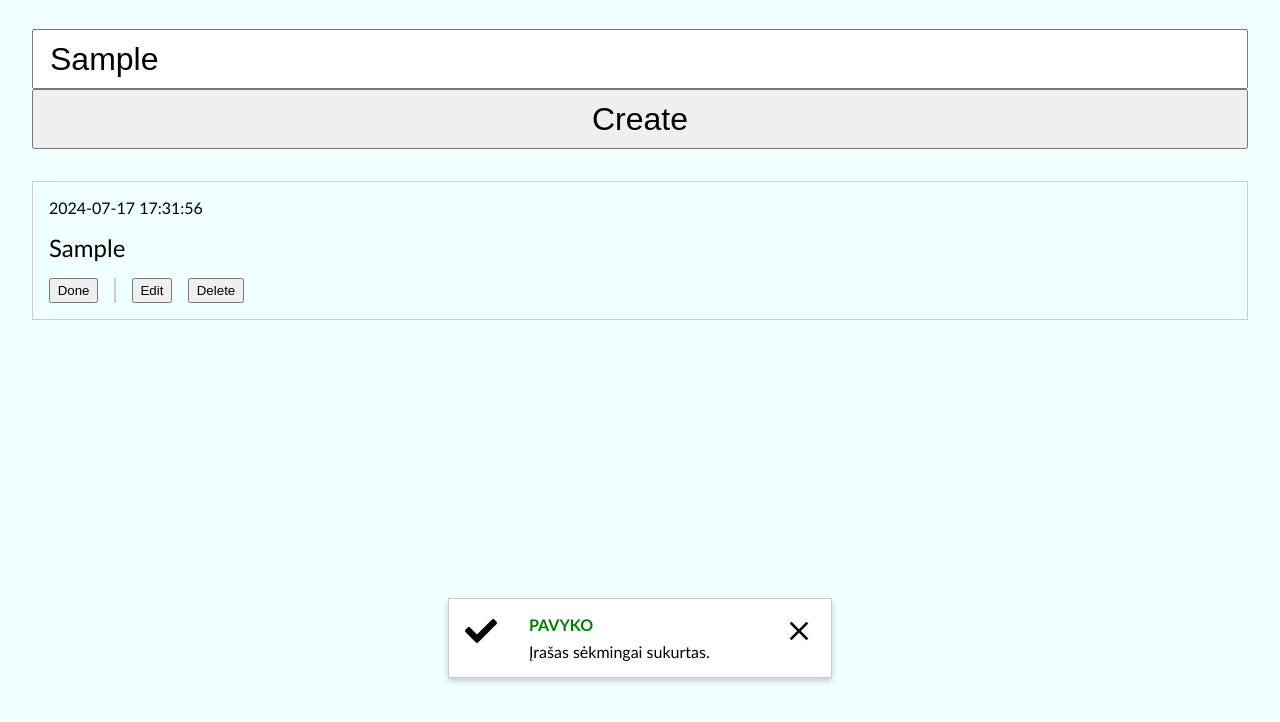
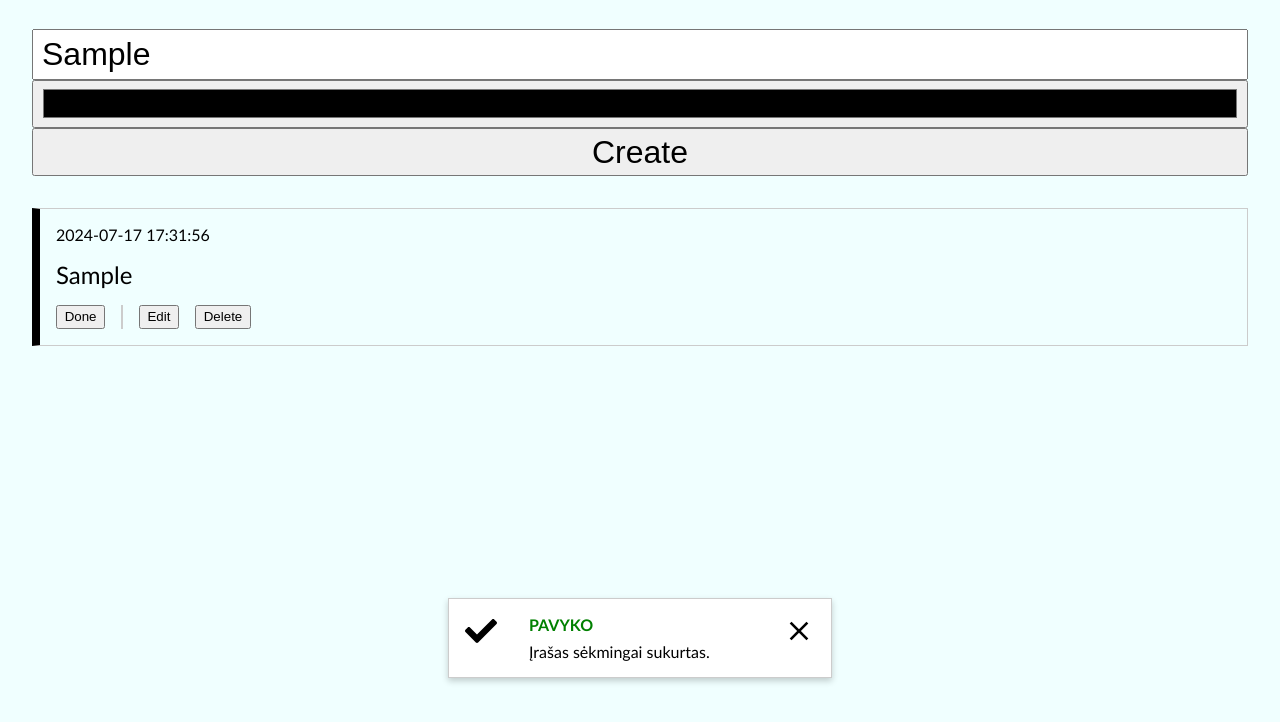
Before and after one commit to JurguteJak/50-grupe-todo, a website: page index.html in a window 1280 px wide. Both pictures are taken after typing "Sample" into the empty fields and a click on the button "Create". Shown: the part 74-796 px from the top of the page. Drawn offline with Linux system fonts and the light colour scheme.

Commit message:
done +color

```diff
--- a/css/main.css
+++ b/css/main.css
@@ -20,14 +20,15 @@ form {
     flex-direction: column;
     width: 100%;
 }
-form > input {
-    padding: 0.3em 0.5em;
+form > input,
+form > button {
+    min-height: 3rem;
+    width: 100%;
+    padding: 0.3rem 0.5rem;
     font-size: 2rem;
+    line-height: 2rem;
 }
-form > button {
-    padding: 0.3em 0.5em;
-    font-size: 2rem;
-}
+
 .list {
     display: grid;
     grid-template-columns: repeat(auto-fit, minmax(300px, 1fr));
@@ -47,6 +48,25 @@ form > button {
     gap: 1rem;
     padding: 1rem;
     border: 1px solid #ccc;
+    position: relative;
+    border-left: 0.5rem solid #000;
+}
+
+.list > .item[data-state='done'] {
+    background-color: #ccc;
+}
+
+.list .state{
+    display: none;
+    padding: 0.3em 0.5em;
+    position: absolute;
+    top: 0;
+    right: 0;
+    background-color: green;
+    color: #fff;
+}
+.list .item[data-state='done'] .state{
+    display: block;
 }
 .list .text {
     font-size: 1.5rem;
--- a/index.html
+++ b/index.html
@@ -14,6 +14,7 @@
         <section>
             <form>
                 <input type="text">
+                <input type="color">
                 <button type="submit">Create</button>
             </form>
         </section>
--- a/js/main.js
+++ b/js/main.js
@@ -5,7 +5,8 @@ const h1DOM = document.querySelector('h1');
 // const formDOM = document.querySelector('form');
 //trumpinys
 const formDOM = document.forms[0];
-const textInputDOM = formDOM.querySelector('input');
+const textInputDOM = formDOM.querySelector('input[type="text"]');
+const colorInputDOM = formDOM.querySelector('input[type="color"]');
 const submitButtonDOM = formDOM.querySelector('button');
 const listDOM = document.querySelector('.list');
 
@@ -20,7 +21,13 @@ toastCloseDOM.addEventListener('click', () => {
 
 // listDOM.textContent = 'eafsgt'
 
-const todoData = [];
+const localData = localStorage.getItem('tasks');
+let todoData = [];
+
+if (localData !== null) {
+    todoData = JSON.parse(localData);
+    renderList();
+}
 
 submitButtonDOM.addEventListener('click', event => {
     event.preventDefault();
@@ -32,9 +39,12 @@ submitButtonDOM.addEventListener('click', event => {
     }
 
     todoData.push({
+        state: 'todo',
         text: textInputDOM.value.trim(),
+        color: colorInputDOM.value,
         createdAt: Date.now(),
     });
+    localStorage.setItem('tasks', JSON.stringify(todoData));
     renderList();
     showToastSuccess('Įrašas sėkmingai sukurtas.')
 });
@@ -56,19 +66,20 @@ function renderTaskList() {
 
     for (const todo of todoData) {
         HTML += `
-        <article class="item">
+        <article class="item" data-state="${todo.state}" style="border-left-color: ${todo.color};">
                 <div class="date">${formatTime(todo.createdAt)}</div>
+                <div class="state">Atlikta</div>
                 <div class="text">${todo.text}</div>
                 <form class="hidden">
-                    <input type="text">
-                    <button type="submit">Update</button>
-                    <button type="button">Cancel</button>
+                    <input type="text" value="${todo.text}">
+                    <button class="update" type="submit">Update</button>
+                    <button class="cancel" type="button">Cancel</button>
                 </form>
                 <div class="actions">
-                    <button>Done</button>
+                    <button class="done">Done</button>
                     <div class="divider"></div>
-                    <button>Edit</button>
-                    <button>Delete</button>
+                    ${todo.state === 'done' ? '' : '<button class="edit">Edit</button>'}
+                    <button class="delete">Delete</button>
                 </div>
             </article>`;
     }
@@ -82,9 +93,9 @@ function renderTaskList() {
         const articleDOM = articlesDOM[i];
         const articleEditFormDOM = articleDOM.querySelector('form');
         const updateInputDOM = articleEditFormDOM.querySelector('input');
-        const buttonsDOM = articleDOM.querySelectorAll('button');
 
-        const updateDOM = buttonsDOM[0];
+        const updateDOM = articleDOM.querySelector('button.update');
+        if (updateDOM !== null) {
             updateDOM.addEventListener('click', event => {
                 event.preventDefault();
 
@@ -98,27 +109,40 @@ function renderTaskList() {
                 renderTaskList();
                 showToastSuccess('Įrašo informacija sėkmingai atnaujinta.');
             });
+        }
 
-        const cancelDOM = buttonsDOM[1];
+        const cancelDOM = articleDOM.querySelector('button.cancel');
+        if (cancelDOM !== null) {
             cancelDOM.addEventListener('click', () => {
                 articleEditFormDOM.classList.add('hidden');
-
                 showToastInfo('Įrašo informacijos redagavimas baigtas be pakeitimų.');
             });
+        }
 
-        const editDOM = buttonsDOM[3];
+        const doneDOM = articleDOM.querySelector('button.done');
+        if (doneDOM !== null) {
+            doneDOM.addEventListener('click', () => {
+                todoData[i].state = 'done';
+                localStorage.setItem('tasks', JSON.stringify(todoData));
+                renderList();
+            });
+        }
+
+        const editDOM = articleDOM.querySelector('button.edit');
+        if (editDOM !== null) {
             editDOM.addEventListener('click', () => {
                 articleEditFormDOM.classList.remove('hidden');
             });
+        }
 
-        const deleteDOM = buttonsDOM[4];
+        const deleteDOM = articleDOM.querySelector('button.delete');
+        if (deleteDOM !== null) {
             deleteDOM.addEventListener('click', () => {
-            // articleDOM.remove();
                 todoData.splice(i, 1);
                 renderList();
-
                 showToastSuccess('Įrašas sėkmingai ištrintas.');
             });
+        }
     }
 }
 
```
Lines whose indentation alone changed are shown as unchanged.
